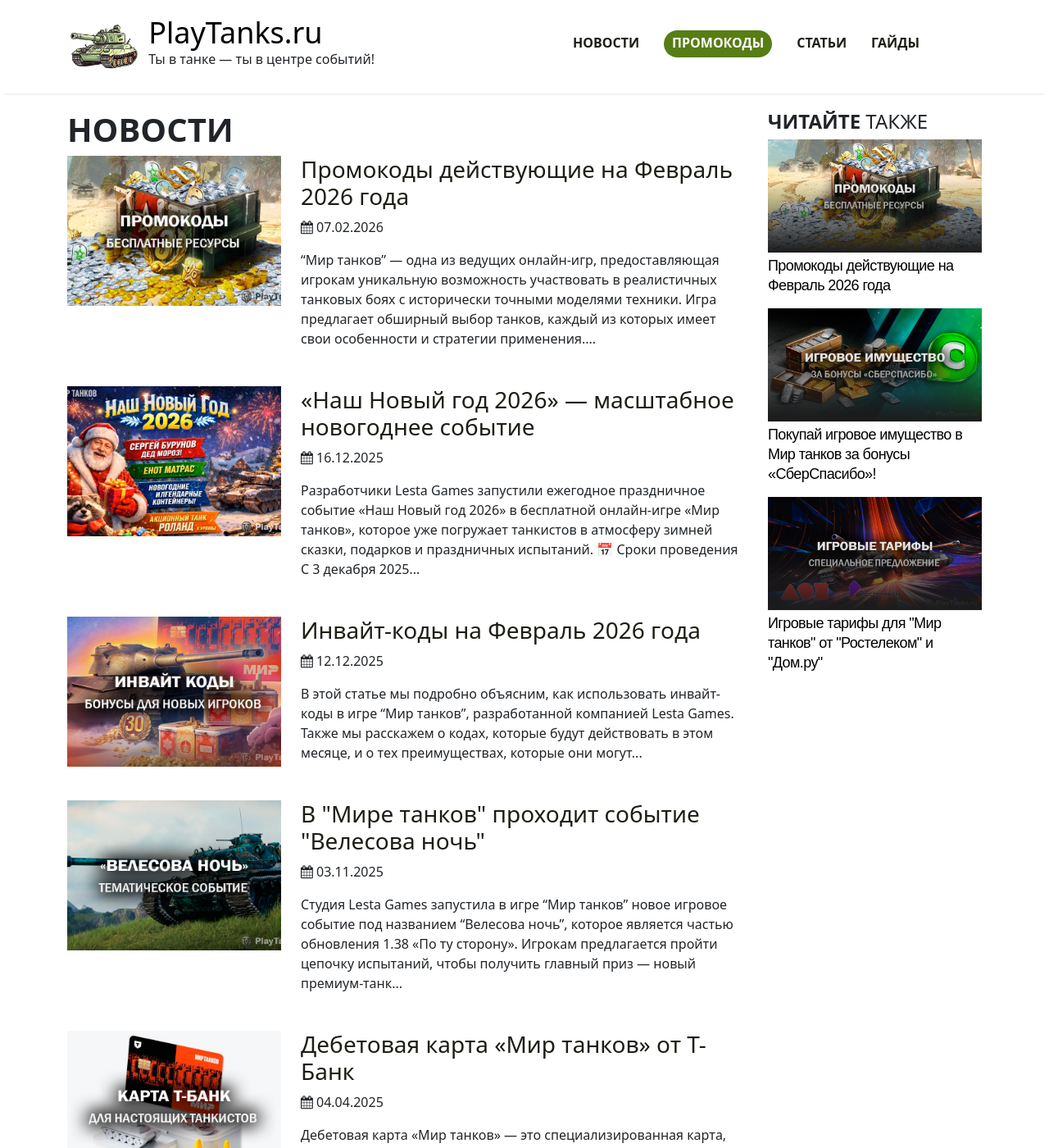
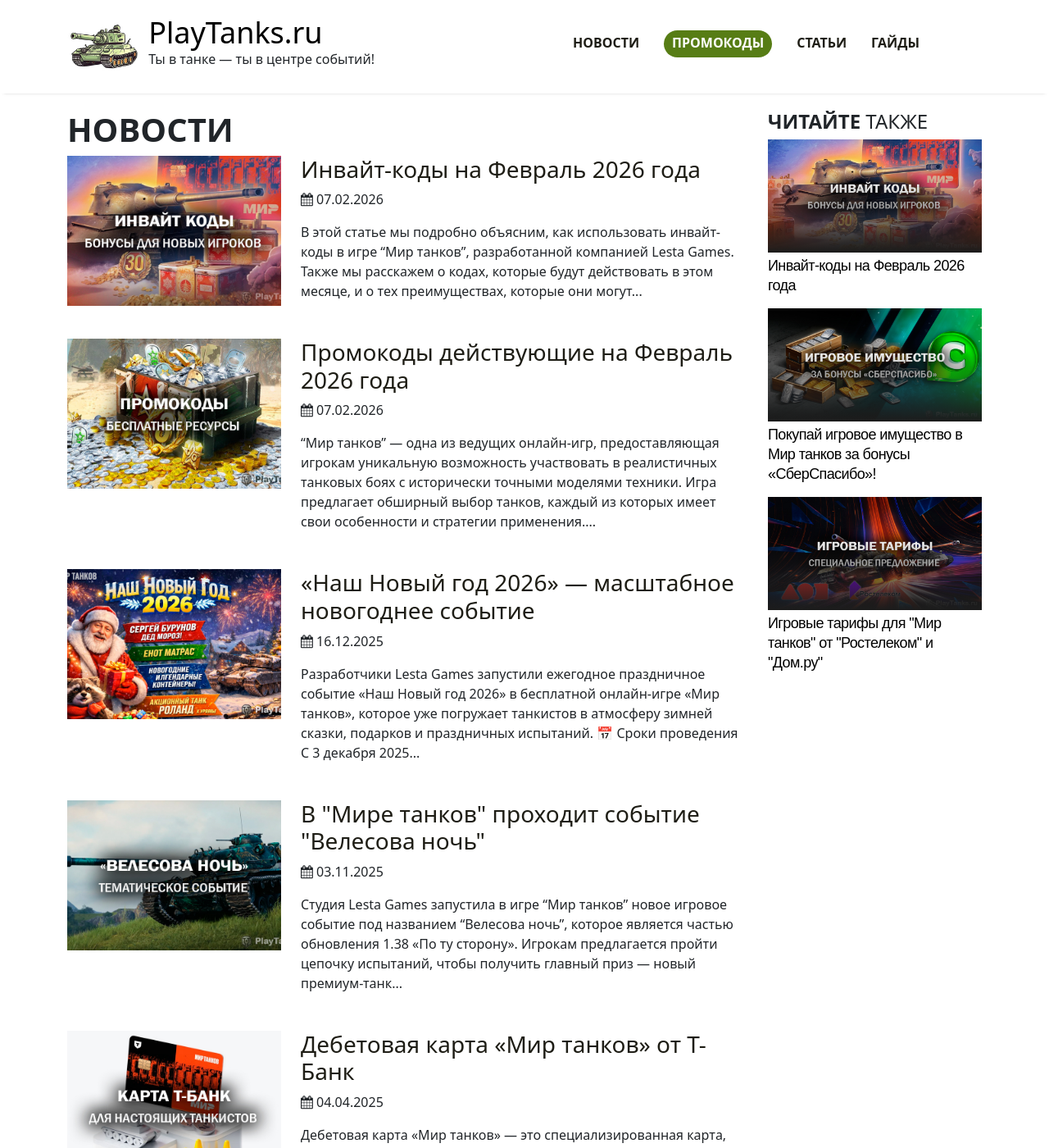
Before and after one commit to stblog/stblog.github.io, a Jekyll site: the page built from news.md, in a window 1280 px wide and 1400 px high. Shown: the whole window at 82% size. Built offline with Jekyll 4.4.1, drawn with Linux system fonts in a browser that asks for light colours.

Commit message:
Update 2025-12-12-invait-kody-mir-tankov.markdown

```diff
--- a/_posts/2025-12-12-invait-kody-mir-tankov.markdown
+++ b/_posts/2025-12-12-invait-kody-mir-tankov.markdown
@@ -1,6 +1,6 @@
 ---
 title: Инвайт-коды на Февраль 2026
-date: 2025-12-12 01:45:00 Z
+date: 2026-02-07 01:45:00 Z
 categories:
 - news
 header: Инвайт-коды на Февраль 2026 года
```
